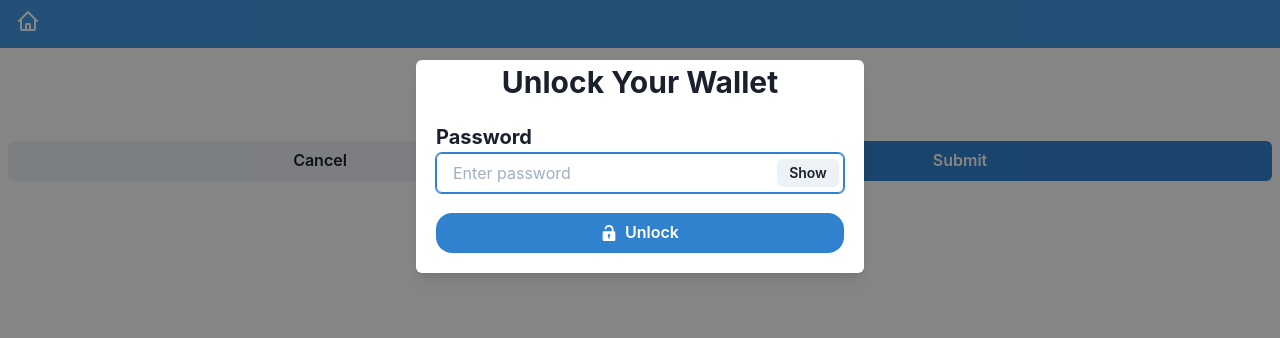
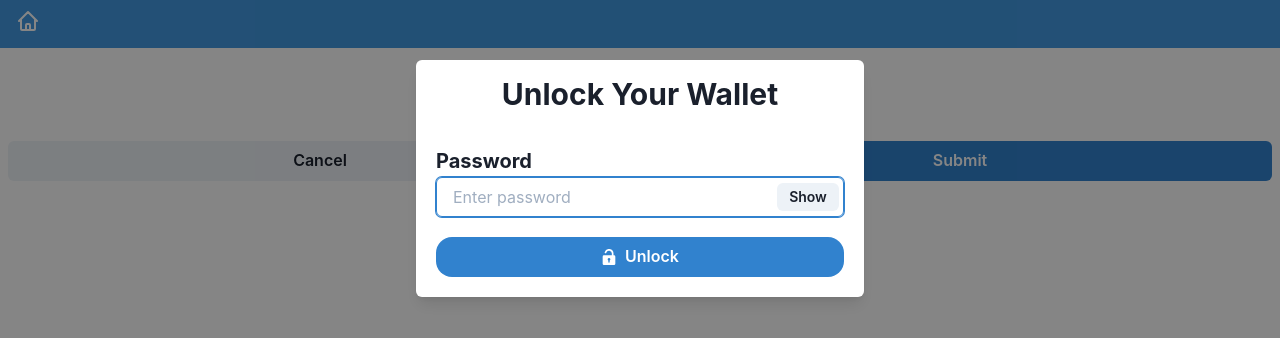
Before and after one commit to did-developer-community/custom-identity-wallet, a Next.js app: page /present in a window 1280 px wide. Both pictures are taken after a click on the button "Submit". Shown: the top 338 px of the page. Built offline with nearby package versions, Linux system fonts and the light colour scheme.

Commit message:
fix: small fix

```diff
--- a/src/components/organisms/Unlock.tsx
+++ b/src/components/organisms/Unlock.tsx
@@ -25,7 +25,7 @@ export const Unlock: React.FC<UnlockProps> = ({ onUnlock }) => {
 
   return (
     <>
-      <Text textAlign="center" fontSize="3xl" fontWeight="bold">
+      <Text m={"3"} textAlign="center" fontSize="3xl" fontWeight="bold">
         Unlock Your Wallet
       </Text>
       <Box p={"5"}>
```
